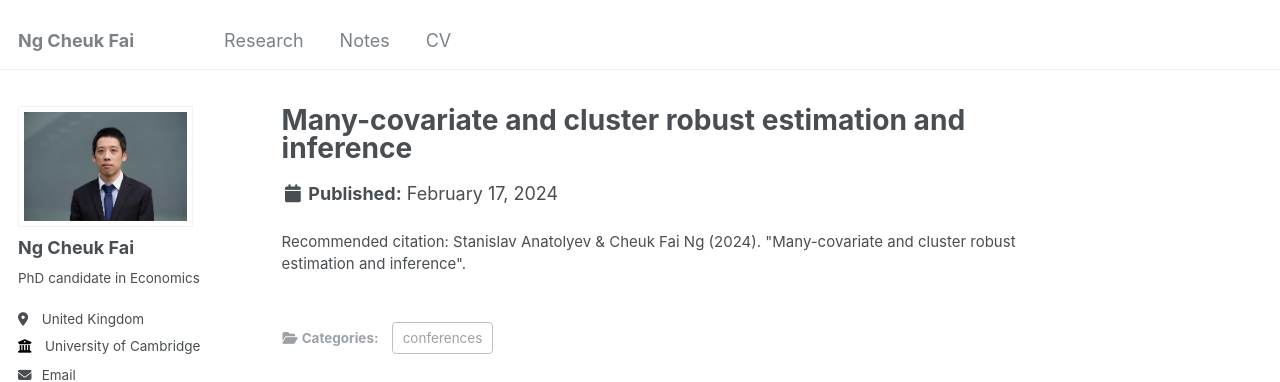
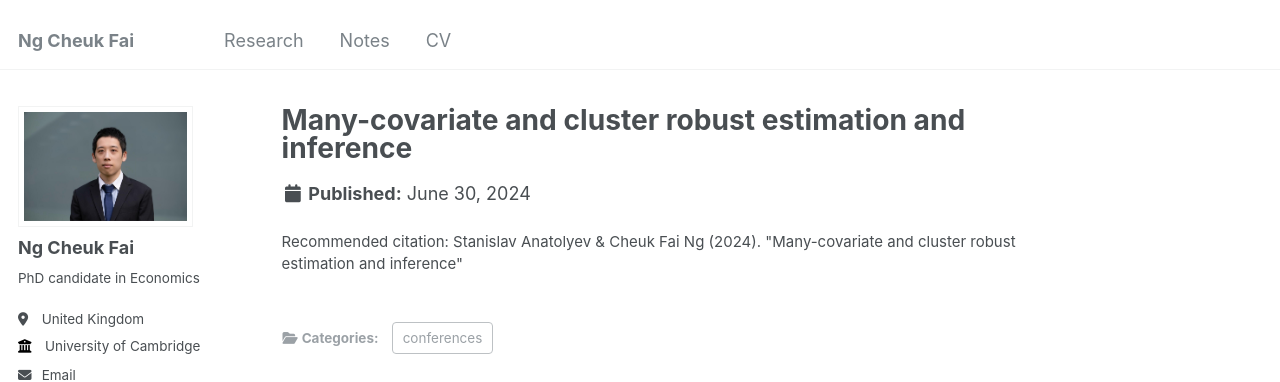
Before and after one commit to ngcheukfai/ngcheukfai.github.io, a Jekyll site: the page built from _publications/2024-06-30-Anatolyev_Ng.md, in a window 1280 px wide and 1017 px high. Shown: the top 382 px of the window. Built offline with Jekyll 4.4.1, drawn with Linux system fonts in a browser that asks for light colours.

Commit message:
Update 2024-06-30-Anatolyev_Ng.md

```diff
--- a/_publications/2024-06-30-Anatolyev_Ng.md
+++ b/_publications/2024-06-30-Anatolyev_Ng.md
@@ -4,8 +4,8 @@ collection: publications
 category: conferences
 permalink: /research/Anatolyev_Ng
 excerpt: ''
-date: 2024-02-17
-#venue:
+date: 2024-06-30
+#venue: ''
 #paperurl: 'http://academicpages.github.io/files/paper3.pdf'
-citation: 'Stanislav Anatolyev & Cheuk Fai Ng (2024). &quot;Many-covariate and cluster robust estimation and inference&quot;.'
+citation: 'Stanislav Anatolyev & Cheuk Fai Ng (2024). &quot;Many-covariate and cluster robust estimation and inference&quot;'
 ---
```
